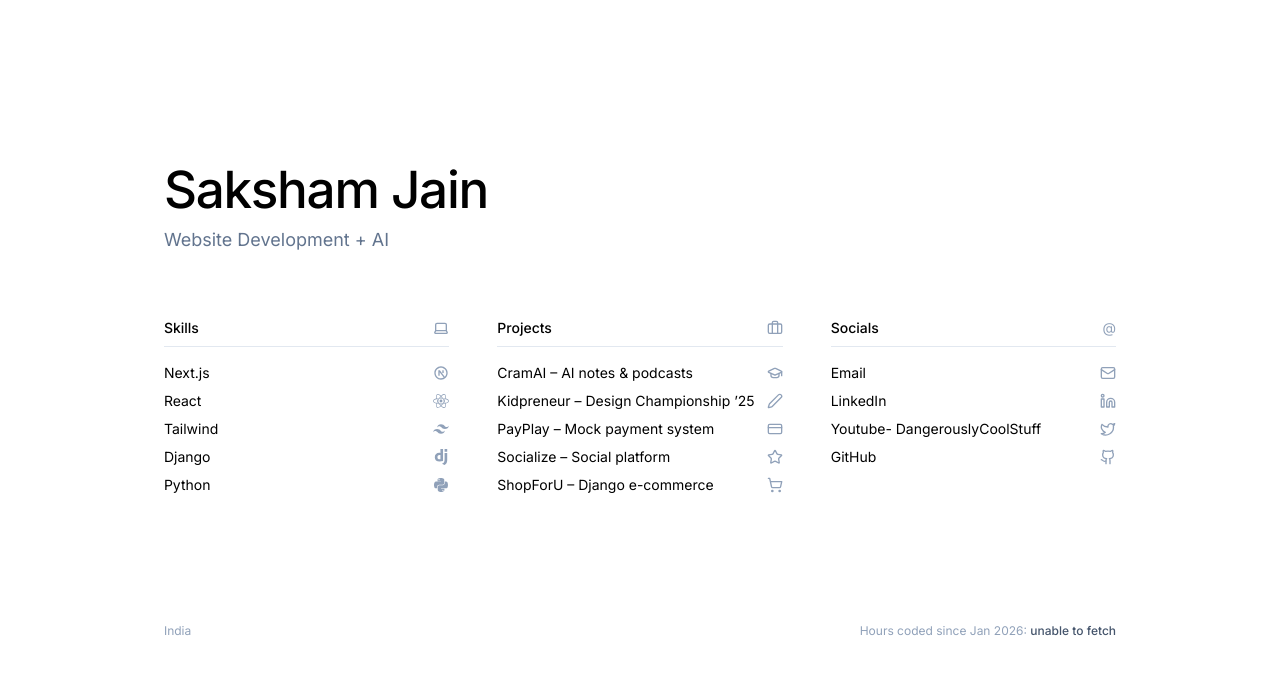
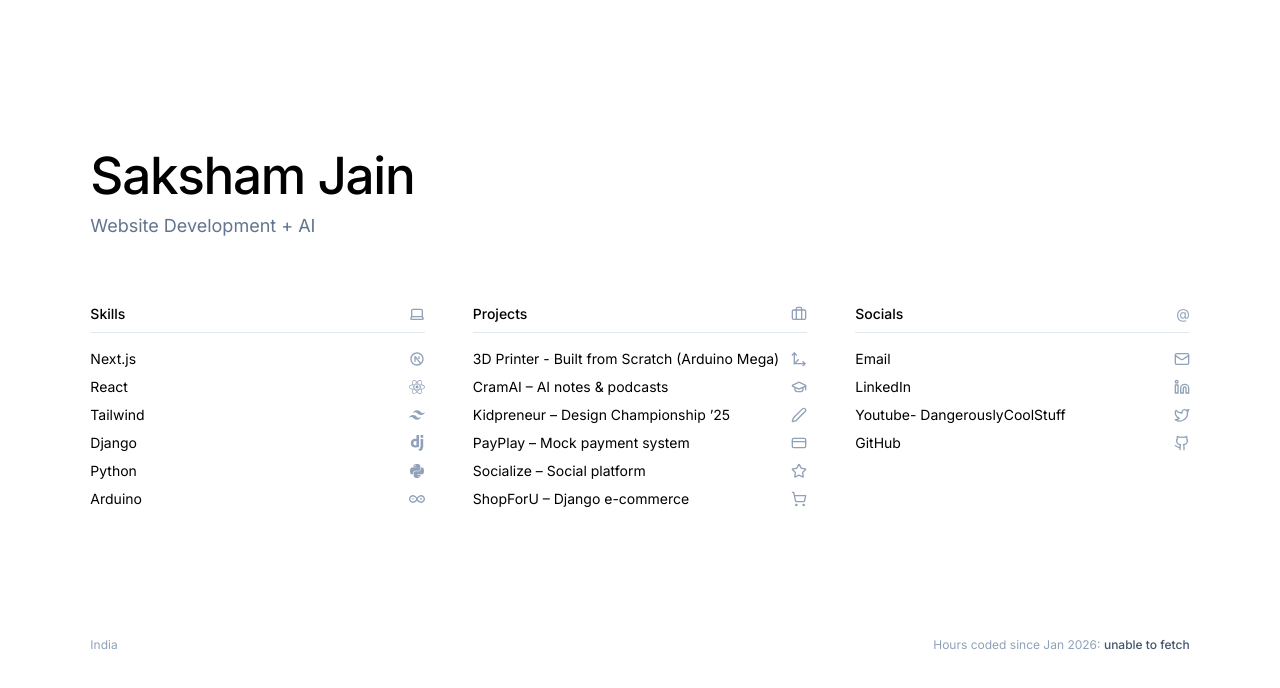
Before and after one commit to SPJ27/portfolio-website, a React (Vite) app: page / in a window 1280 px wide. Shown: the top 688 px of the page. Built offline with nearby package versions, Linux system fonts and the light colour scheme; no server answers.

Commit message:
Update App.tsx

```diff
--- a/src/App.tsx
+++ b/src/App.tsx
@@ -11,11 +11,12 @@
   CreditCard,
   Laptop,
   ShoppingCart,
+  LucideMove3D,
 } from "lucide-react";
 
 import { RiNextjsLine, RiTailwindCssFill } from "react-icons/ri";
 import { FaPython, FaReact } from "react-icons/fa";
-import { SiDjango } from "react-icons/si";
+import { SiArduino, SiDjango } from "react-icons/si";
 
 const App = () => {
   const linkClasses =
@@ -74,6 +75,12 @@
                 <FaPython className="w-4 h-4 text-slate-400 shrink-0" />
               </a>
             </li>
+            <li>
+              <a href="https://www.arduino.cc" target="_blank" className={linkClasses}>
+                <span>Arduino</span>
+                <SiArduino className="w-4 h-4 text-slate-400 shrink-0" />
+              </a>
+            </li>
           </ul>
         </div>
 
@@ -84,6 +91,12 @@
             <Briefcase className="w-4 h-4 text-slate-400" />
           </div>
           <ul className="space-y-2">
+            <li>
+              <a href="#" className={linkClasses}>
+                <span>3D Printer - Built from Scratch (Arduino Mega)</span>
+                <LucideMove3D className="w-4 h-4 text-slate-400 shrink-0" />
+              </a>
+            </li>
             <li>
               <a href="https://www.cramai.me" className={linkClasses}>
                 <span>CramAI – AI notes & podcasts</span>
```
